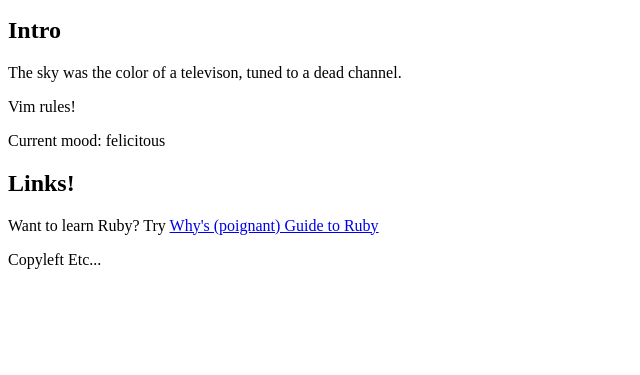
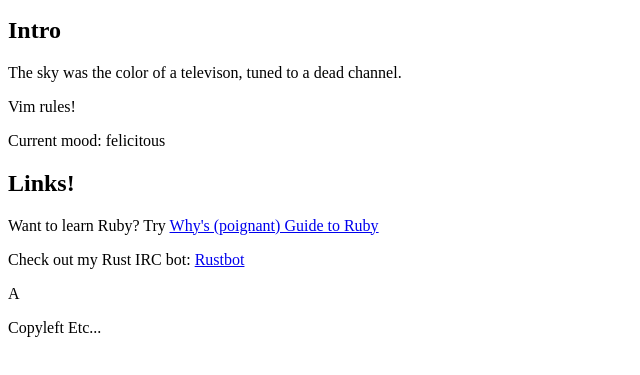
Before and after one commit to kzzch/kzzch.github.io, a plain HTML site: page index.html in a window 1280 px wide. Shown: the part 119-494 px from the top of the page, without its empty margins (0-640 px from the left). Drawn offline with Linux system fonts and the light colour scheme.

Commit message:
Added a link to Rustbot

```diff
--- a/index.html
+++ b/index.html
@@ -26,6 +26,9 @@
       <article>
         <p>Want to learn Ruby? Try <a href="http://mislav.uniqpath.com/poignant-guide/">Why's (poignant) Guide to Ruby</a></p>
       </article>
+      <article>
+        <p>Check out my Rust IRC bot: <a href="https://github.com/kzzch/rustbot">Rustbot</a></p>A
+      </article>
     </section>
     <footer>
       <p>
```
